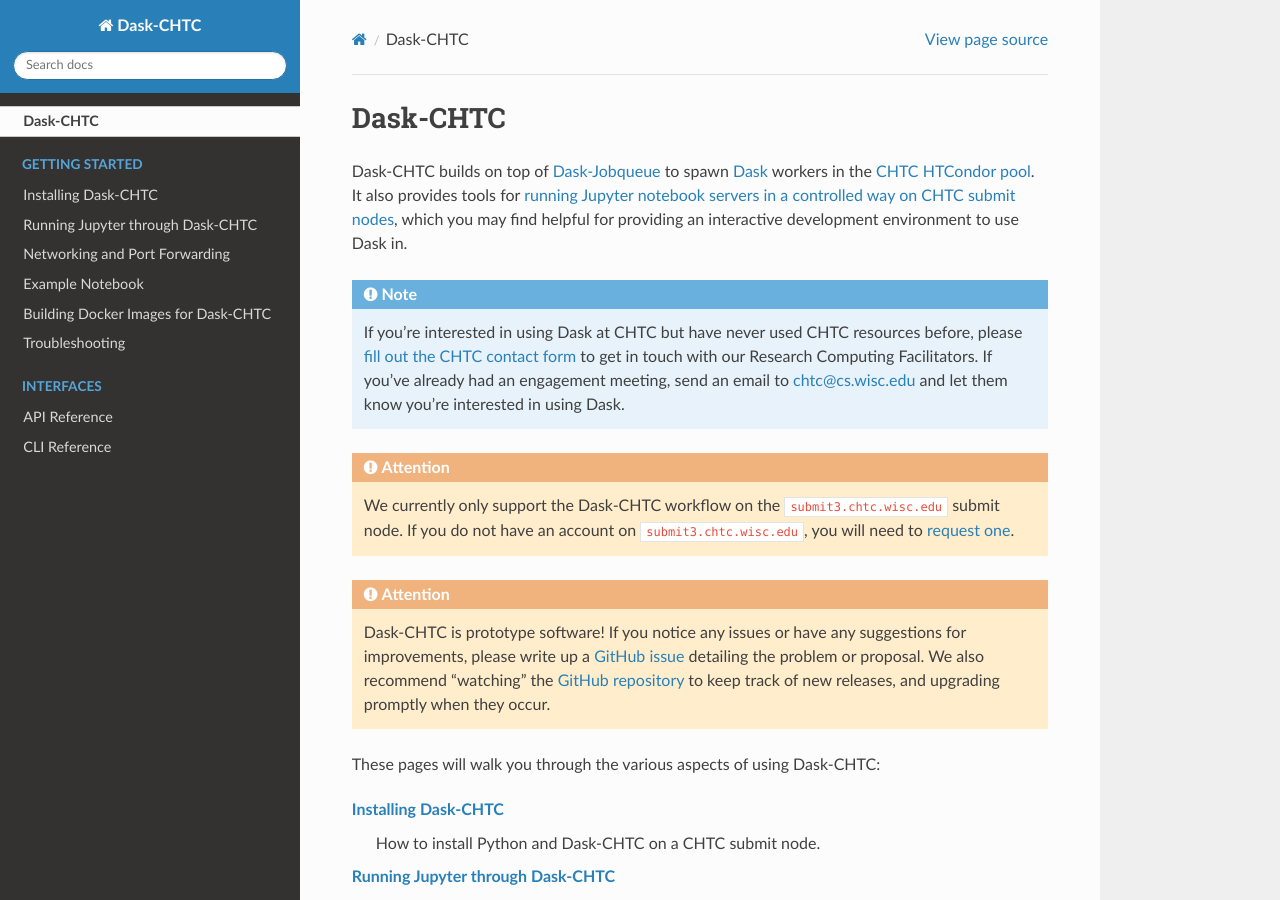
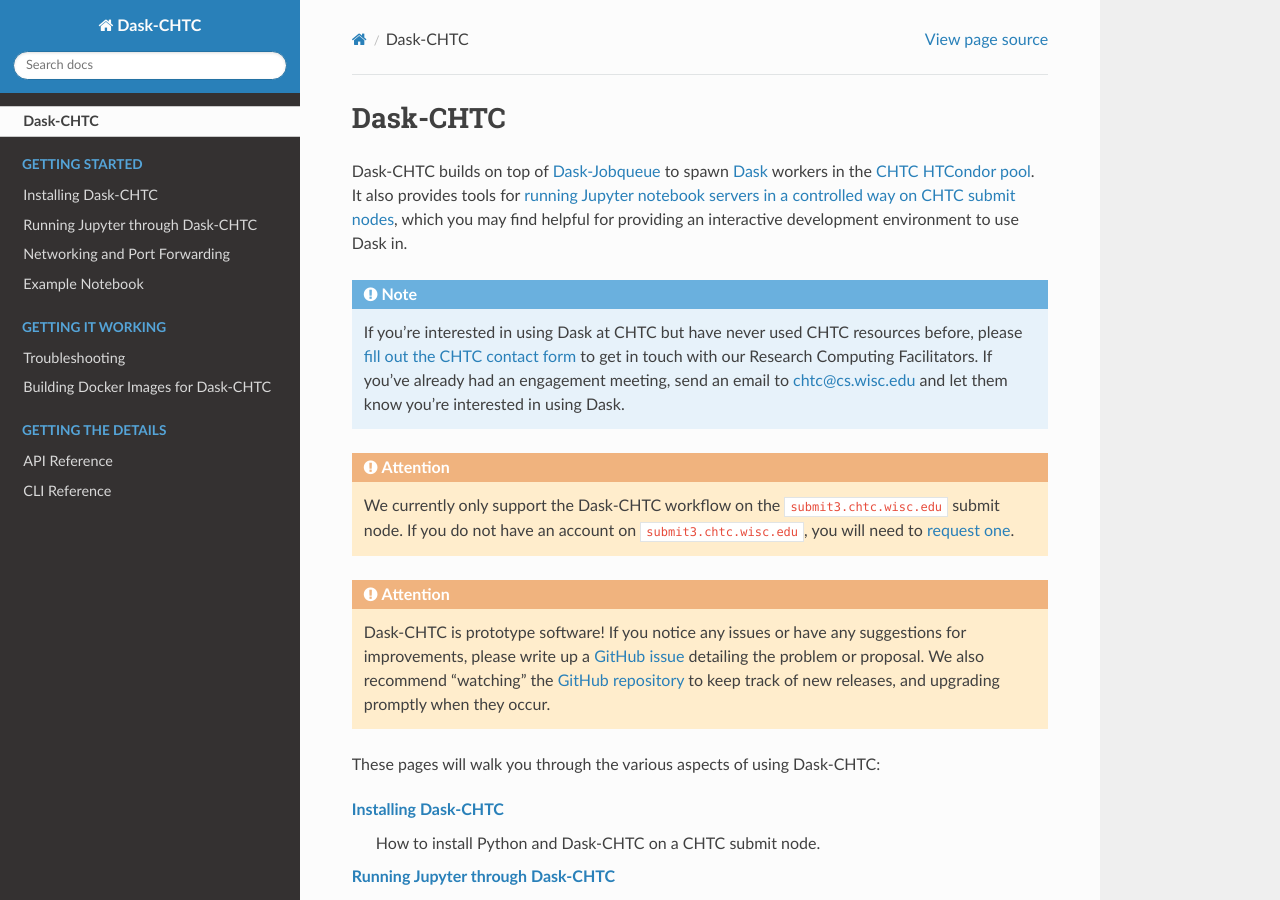
Before and after one commit to CHTC/dask-chtc, a Sphinx documentation site: the page built from docs/source/index.rst, in a window 1280 px wide and 900 px high. Built offline with Sphinx 7.4.7 and the Read the Docs theme 2.0.0, drawn with Linux system fonts in a browser that asks for light colours.

Commit message:
reorganize docs (add a section for topics past "getting started")

```diff
--- a/docs/source/index.rst
+++ b/docs/source/index.rst
@@ -97,13 +97,19 @@
    jupyter
    networking
    example
-   docker
-   troubleshooting
 
 .. toctree::
    :maxdepth: 2
    :hidden:
-   :caption: Interfaces
+   :caption: Getting It Working
+
+   troubleshooting
+   docker
+
+.. toctree::
+   :maxdepth: 2
+   :hidden:
+   :caption: Getting the Details
 
    api
    cli
--- a/docs/source/troubleshooting.rst
+++ b/docs/source/troubleshooting.rst
@@ -9,8 +9,8 @@
 Jupyter
 -------
 
-My Jupyter notebook server is stuck in the ``REMOVED`` state
-++++++++++++++++++++++++++++++++++++++++++++++++++++++++++++
+Jupyter notebook server is stuck in the ``REMOVED`` state
++++++++++++++++++++++++++++++++++++++++++++++++++++++++++
 
 If something goes wrong during a normal ``dask-chtc jupyter stop``, you may
 find that your notebook server will refuse to shut down.
```
